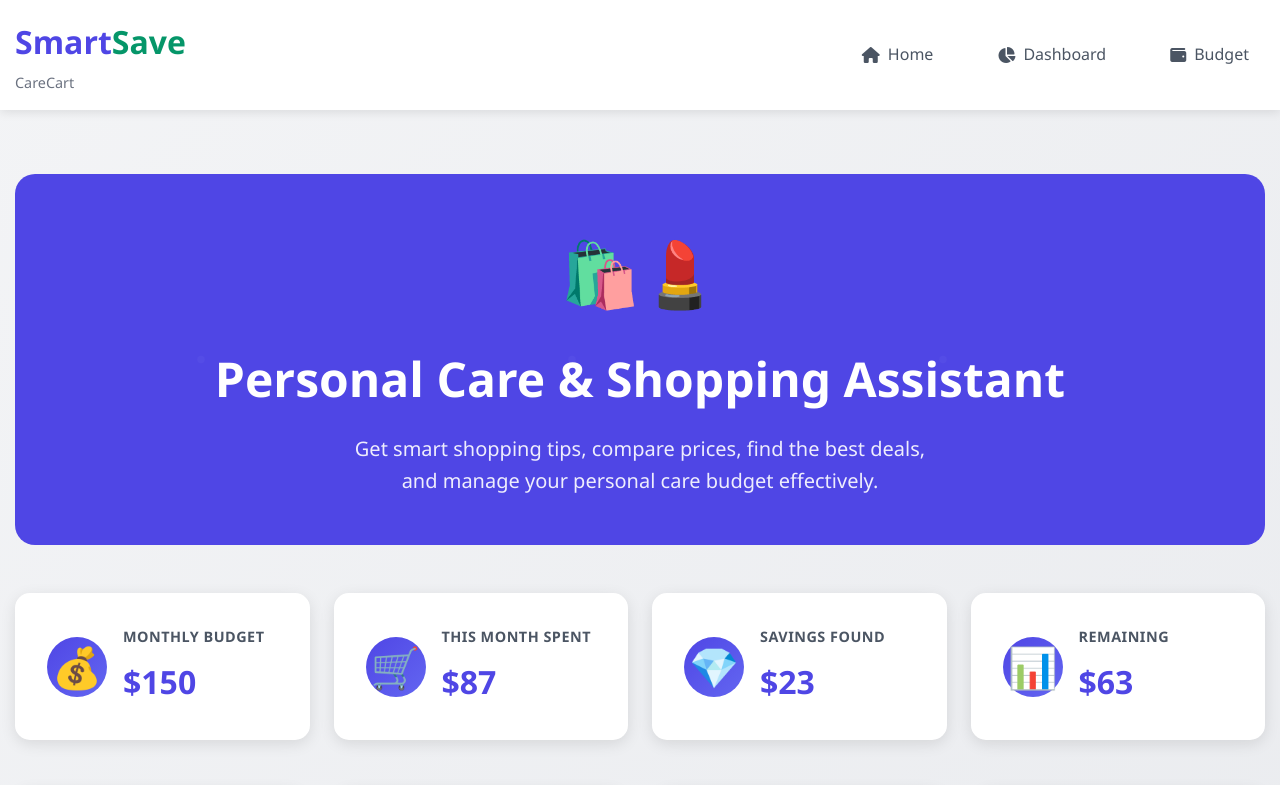
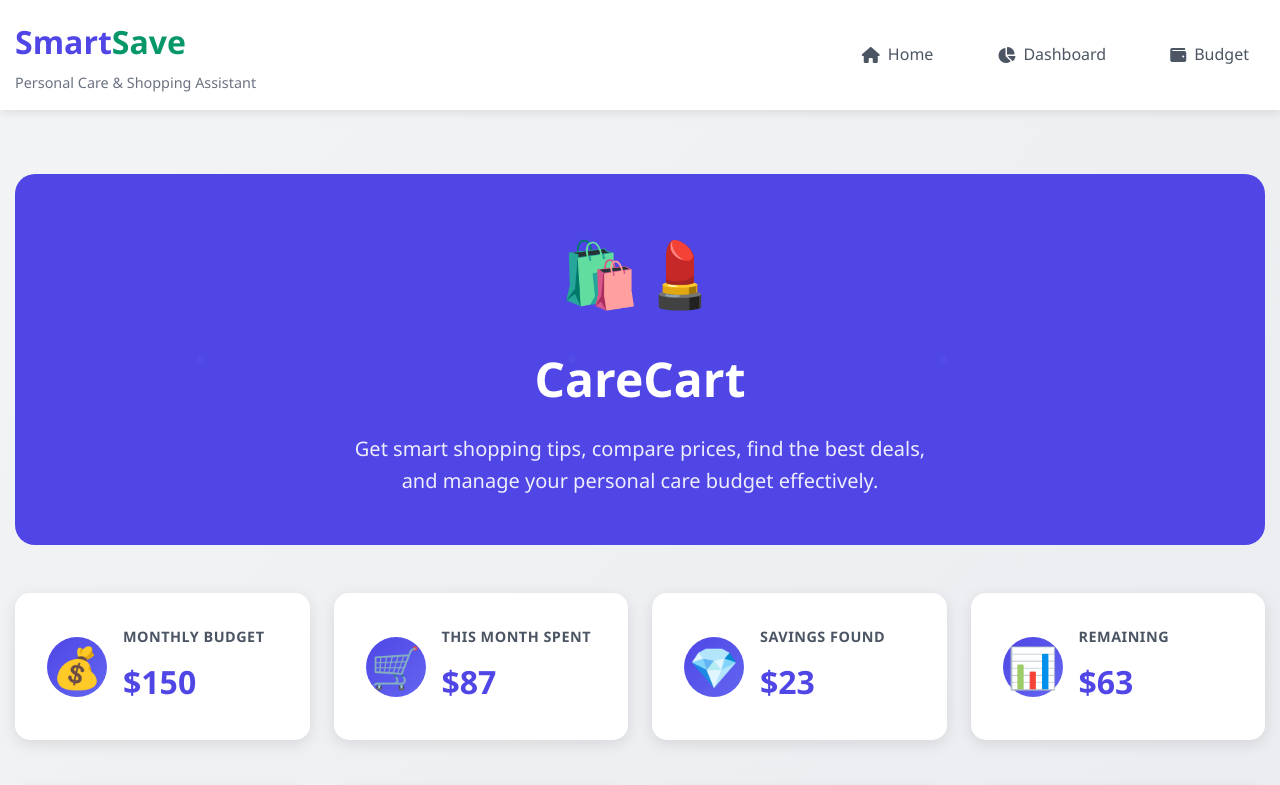
Before and after one commit to 23023133-PehZhengDa/smartsave-personal-care, a website: page personal-care-shopping.html in a window 1280 px wide. Shown: the top 785 px of the page. Drawn offline with Linux system fonts and the light colour scheme.

Commit message:
Refine CareCart branding strategy
- Header tagline: Revert to descriptive 'Personal Care & Shopping Assistant'
- Hero section: Use 'CareCart' as the main branded headline
- Provides clear functionality description while establishing brand identity

```diff
--- a/personal-care-shopping.html
+++ b/personal-care-shopping.html
@@ -13,7 +13,7 @@
         <div class="nav-container">
             <div class="logo">
                 <h1><span class="logo-smart">Smart</span><span class="logo-save">Save</span></h1>
-                <p class="tagline">CareCart</p>
+                <p class="tagline">Personal Care & Shopping Assistant</p>
             </div>
             <nav class="nav-links">
                 <a href="https://julianwyh.github.io/SmartSave/" class="nav-link">
@@ -37,7 +37,7 @@
                     <div class="hero-icon">
                         🛍️💄
                     </div>
-                    <h1>Personal Care & Shopping Assistant</h1>
+                    <h1>CareCart</h1>
                     <p>Get smart shopping tips, compare prices, find the best deals, and manage your personal care budget effectively.</p>
                 </div>
             </section>
```
